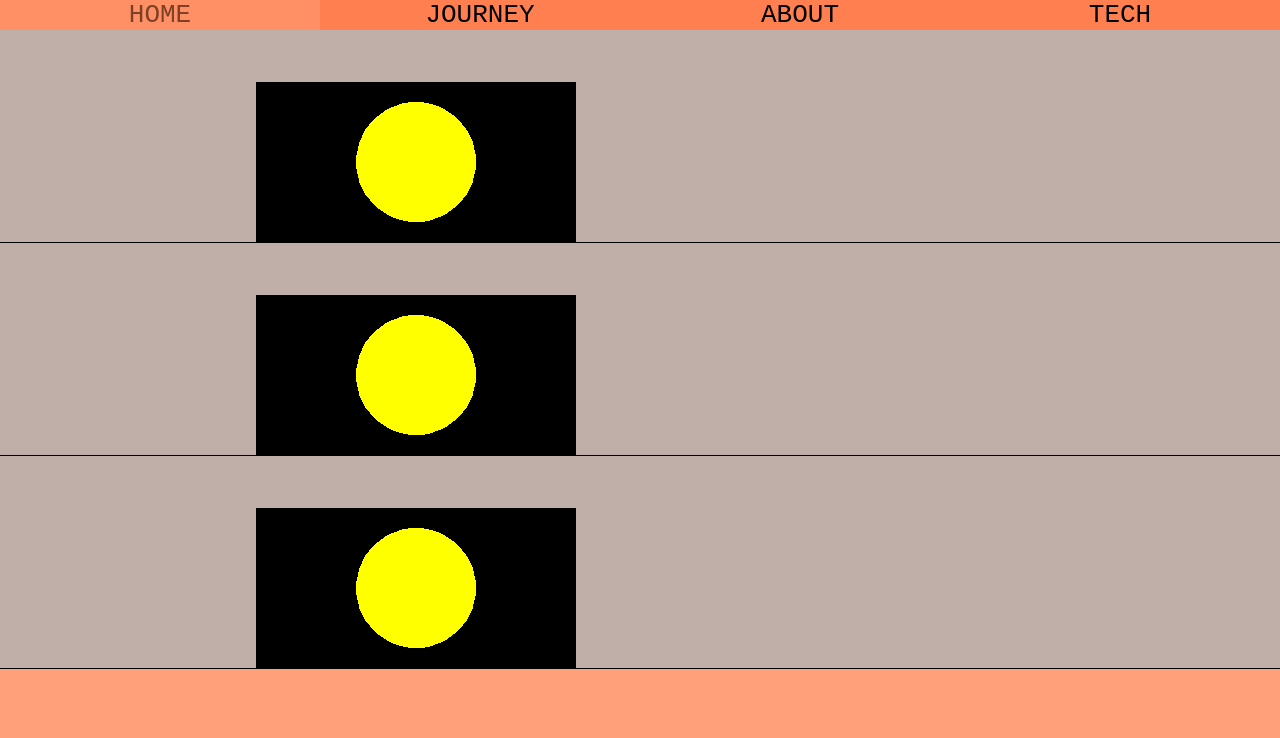
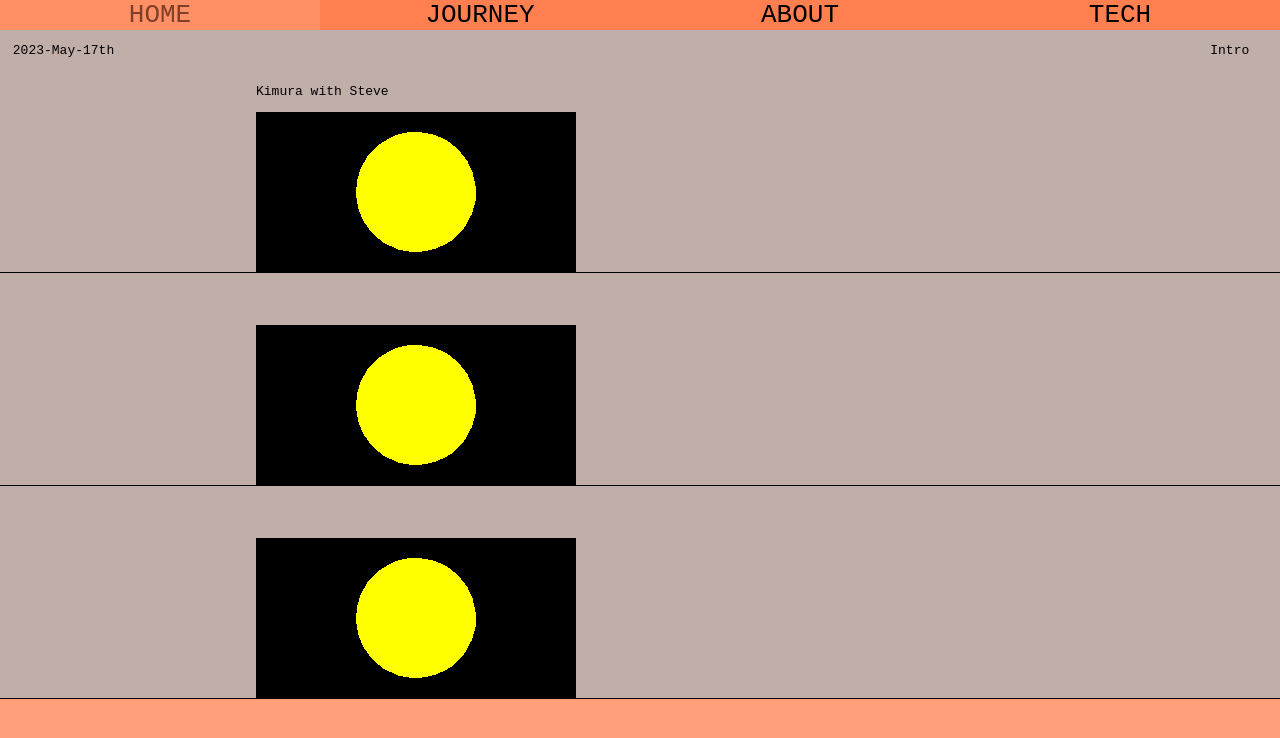
Before and after one commit to SriVinukonda/HarshaKarma, a React (Create React App) app in the folder harsha-karma/: page /journey in a window 1280 px wide. Shown: the top 738 px of the page. Built offline with nearby package versions, Linux system fonts and the light colour scheme.

Commit message:
Tested prop values

```diff
--- a/harsha-karma/src/pages/Journey.js
+++ b/harsha-karma/src/pages/Journey.js
@@ -4,7 +4,7 @@ let Journey = () => {
     return (
         <div>
             <NavBar/>
-            <EntryLog/>
+            <EntryLog date="2023-May-17th" title="Intro" content="Kimura with Steve"/>
             <EntryLog/>
             <EntryLog/>
         </div>
```
